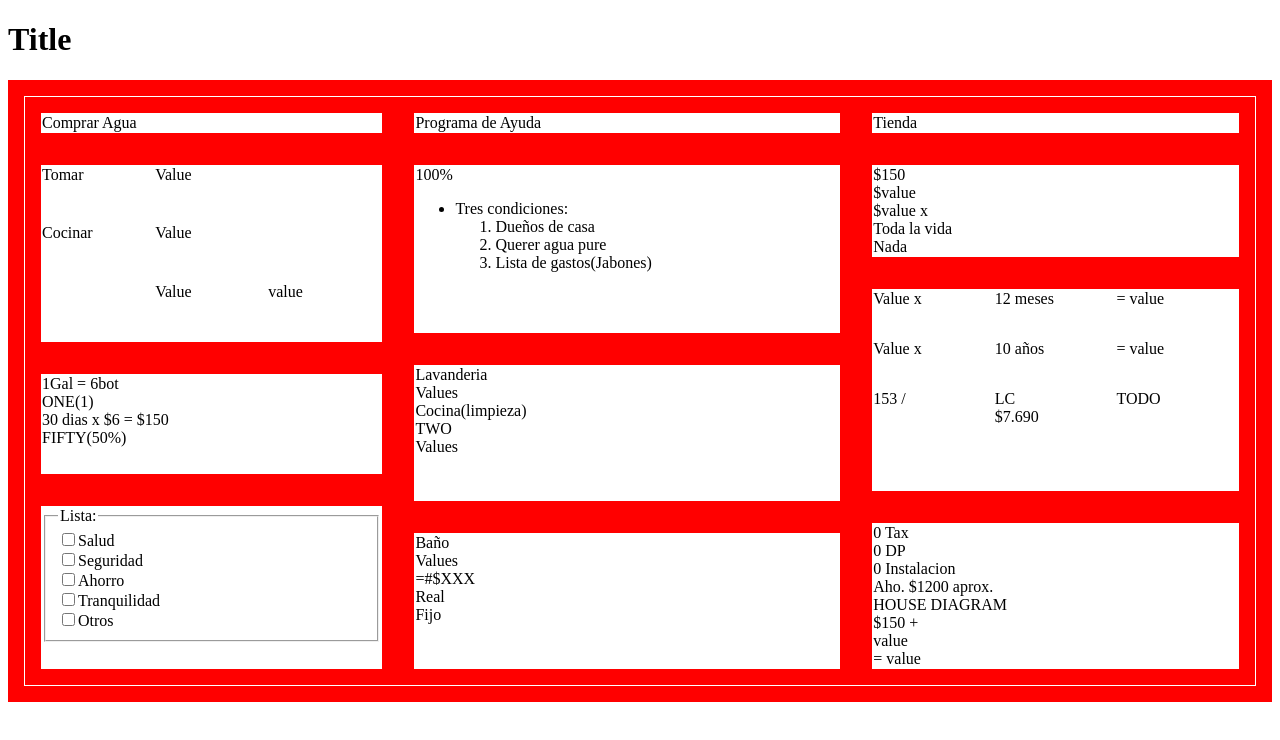
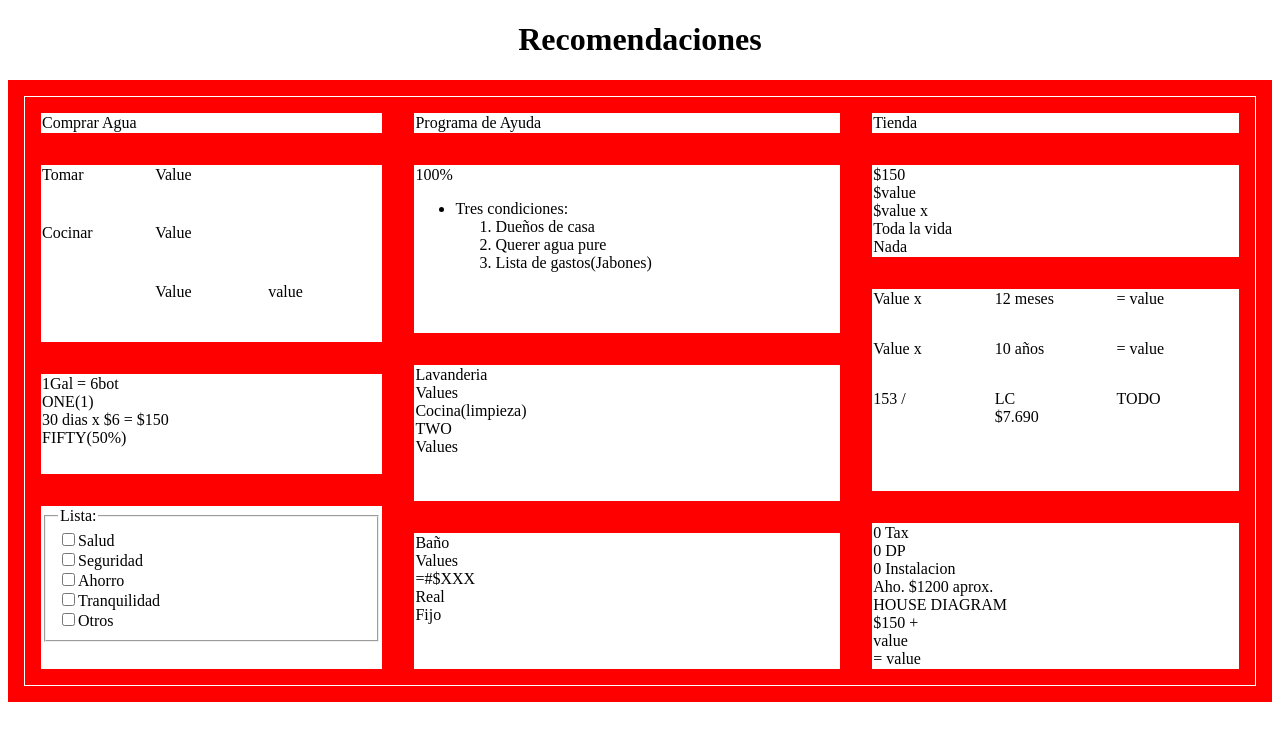
Before and after one commit to albergvasili/aquacola, a React (Create React App) app: page / in a window 1280 px wide. Shown: the top 740 px of the page. Built offline with nearby package versions, Linux system fonts and the light colour scheme.

Commit message:
Modify title
-Add real title and center in page

```diff
--- a/src/App.css
+++ b/src/App.css
@@ -1,3 +1,7 @@
+h1 {
+  text-align: center;
+}
+
 .test {
   border: solid red 1em;
   padding: 1px;
--- a/src/App.js
+++ b/src/App.js
@@ -200,7 +200,7 @@ const ThirdOption = () => {
 const App = () => {
   return (
     <>
-      <h1> Title </h1>
+      <h1> Recomendaciones </h1>
       <div className='test flex-row'>
         <FirstOption/>
         <SecondOption/>
```
